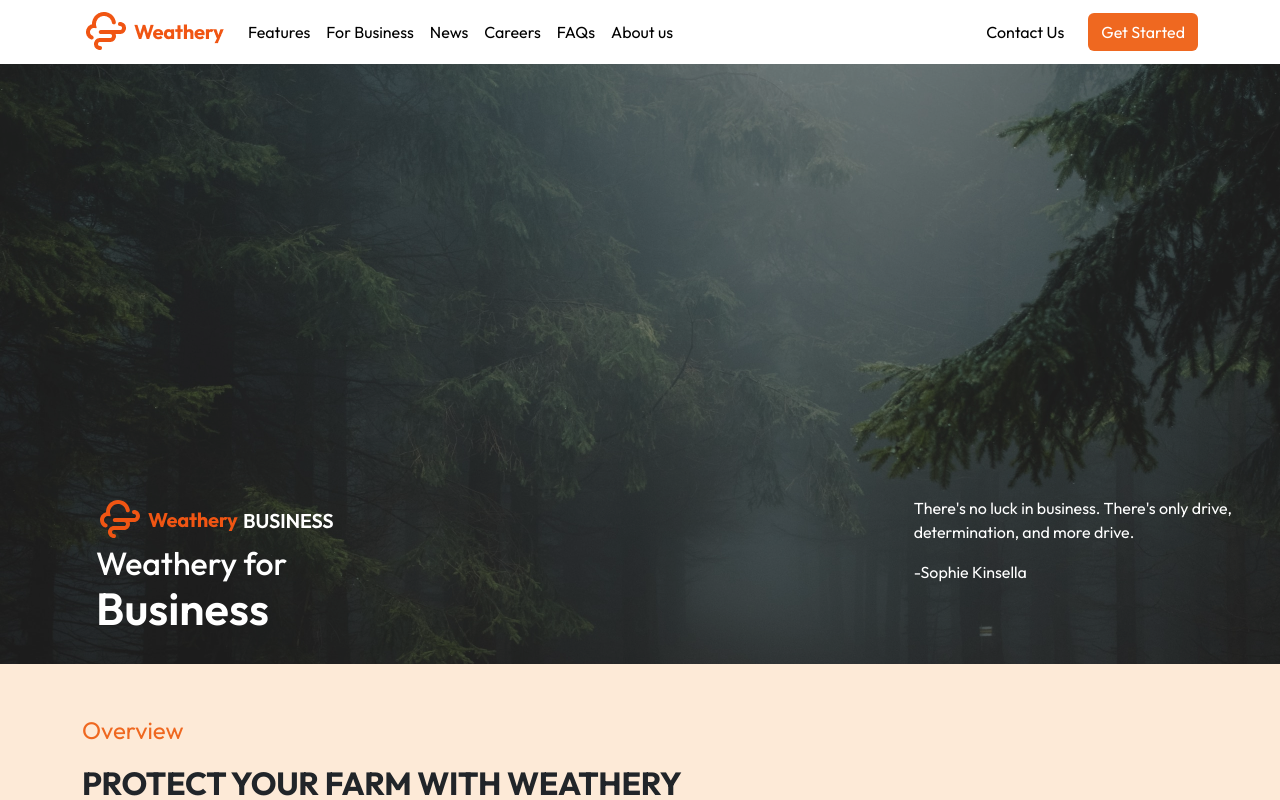
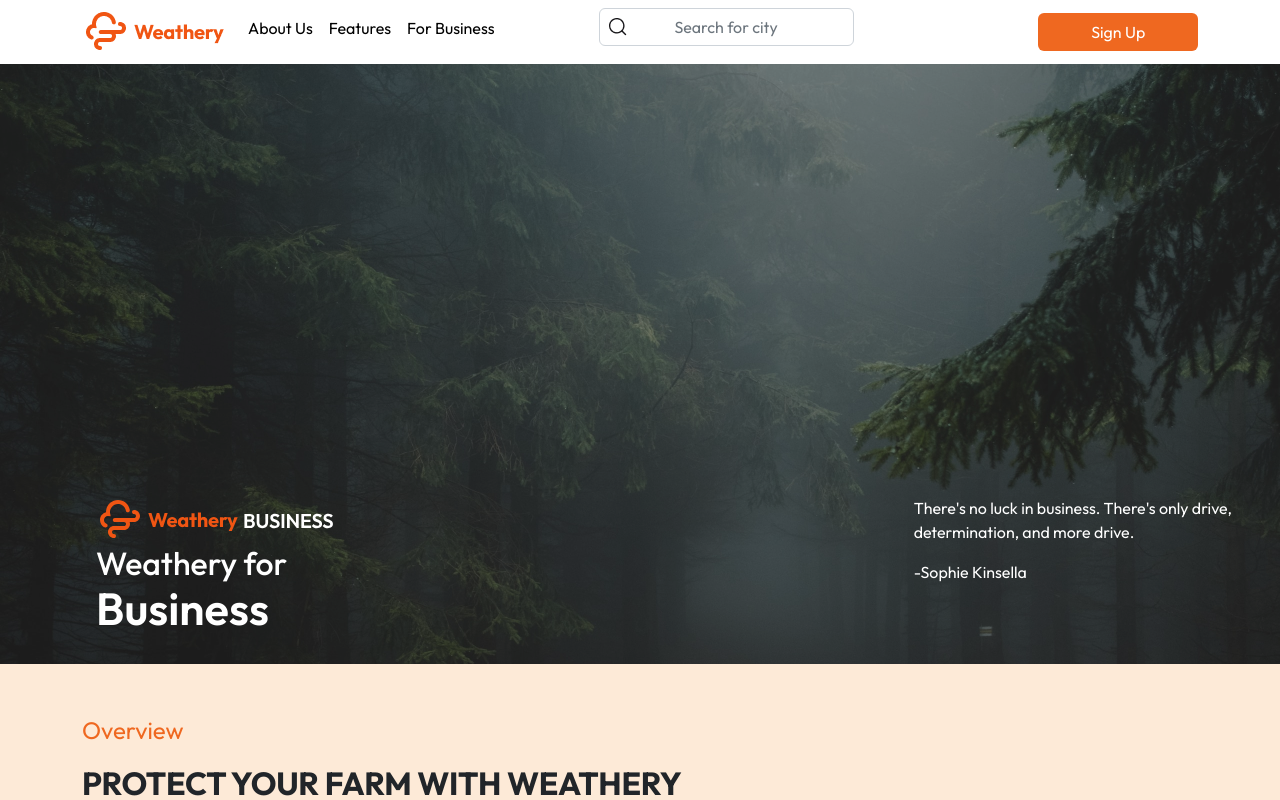
Before and after one commit to Maiqel1/weather-business, a React (Create React App) app: page / in a window 1280 px wide. Shown: the top 800 px of the page. Built offline with nearby package versions, Linux system fonts and the light colour scheme.

Commit message:
fix: finishing touches,  minor bug fixes

```diff
--- a/src/components/Footer.jsx
+++ b/src/components/Footer.jsx
@@ -21,7 +21,7 @@ function Footer() {
         </section>
         </div>
 
-        <div >
+        <div className='mt-4 mt-md-0' >
             <h2 className='text-white'>Download the mobile app</h2>
             <div className='d-flex mt-3'>
             <img className='img-fluid' src={playstore} alt="" />
@@ -33,10 +33,10 @@ function Footer() {
     <hr className='line' />
         <div className='d-block d-md-flex justify-content-between  '>
             <div className='text-white'>
-                <p className='ms-2 ms-md-5'>&copy; 2022 Weathery, all rights reserved to Team Gear</p>
+                <p className='ms-4 ms-md-5'>&copy; 2022 Weathery, all rights reserved to Team Gear</p>
             </div>
 
-            <div className='d-flex me-0 me-5'>
+            <div className='d-flex me-0 me-md-5 ms-4 ms-md-0'>
             <i><img src={language} alt="" /></i> <p className='text-white d-none d-md-block' > English</p>
             <i className='ms-4'><img src={uk} alt="" /></i> <p className='text-white d-none d-md-block'>United Kingdom</p>
             <i className='ms-4'><img src={CustomerCare} alt="" /></i>   <p className='text-white d-none d-md-block '>Customer Support</p>
--- a/src/components/Navbar.jsx
+++ b/src/components/Navbar.jsx
@@ -1,4 +1,5 @@
 import logo from '../assets/img/logo.png'
+import search from '../assets/img/search.png'
 
 function Navbar() {
   return (
@@ -12,30 +13,23 @@ function Navbar() {
     <div className="collapse navbar-collapse" id="navbarSupportedContent">
       <ul className="navbar-nav me-auto mb-2 mb-lg-0">
         <li className="nav-item">
-          <a className=" nav-link" aria-current="page" href="#">Features</a>
+          <a className=" nav-link" aria-current="page" href="#">About Us</a>
         </li>
         <li className="nav-item">
-          <a className="nav-link"  href="#">For Business</a>
+          <a className="nav-link"  href="#">Features</a>
         </li>
         <li className="nav-item">
           <a href="#" className="nav-link">
-        News
+        For Business
           </a>
         </li>
-        <li className="nav-item">
-          <a className="nav-link ">Careers</a>
-        </li>
-        <li className="nav-item">
-          <a className="nav-link ">FAQs</a>
-        </li>
-        <li className="nav-item">
-          <a className="nav-link ">About us</a>
-        </li>
+        <div className="ms-0 ms-md-5 ps-0 ps-md-5 navInput">
+          <i className='icon'><img className='img-fluid pb-4' src={search} alt="" /> </i>
+          <input type="text" placeholder='Search for city' className='form-control' />
+        </div>
       </ul>
-      <div className="d-flex " >
-        <a href="#" className="nav-link me-0 me-md-4">Contact Us</a>
-      </div>
-      <button className="btn btn-md text-white" type="submit" >Get Started</button>
+
+      <button className="btn btn-md px-3 text-white col-12 col-md-2" type="submit"  >Sign Up</button>
 
     </div>
   </div>
--- a/src/index.css
+++ b/src/index.css
@@ -16,6 +16,22 @@ nav button{
 .header{
   background-image: url('./assets/img/Map.png');
   height:600px;
+}
+
+.navInput i {
+  position: absolute;
+}
+
+.navInput{
+  margin-bottom: 10px;
+}
+
+.icon{
+padding: 10px;
+}
+
+.navInput input{
+            text-align: center;
 }
 
 .overview {
@@ -232,7 +248,7 @@ color: #EF6820;
 
 .industries h2{
   font-weight: 700;
-font-size: 48px;
+font-size: 42px;
 line-height: 98.5%;
 letter-spacing: -0.01em;
 
@@ -260,7 +276,7 @@ color: #DCDBE0;
 
 }
 
-input{
+.form input{
   /* width: 380px; */
   height: 44px;
   background: #E8E7EA !important;
@@ -293,6 +309,8 @@ letter-spacing: -0.01em;
 color: #2B2A30;
 }
 
+.form p{color: #565560}
+
 .companyP{
   font-weight: 400;
 font-size: 20px;
@@ -311,7 +329,7 @@ line-height: 25px;
 
 .footer p{
   font-weight: 400;
-font-size: 16px;
+font-size: 14.5px;
 line-height: 28px;
 }
 
```
Also changed, not shown: src/assets/img/search.png (added).
